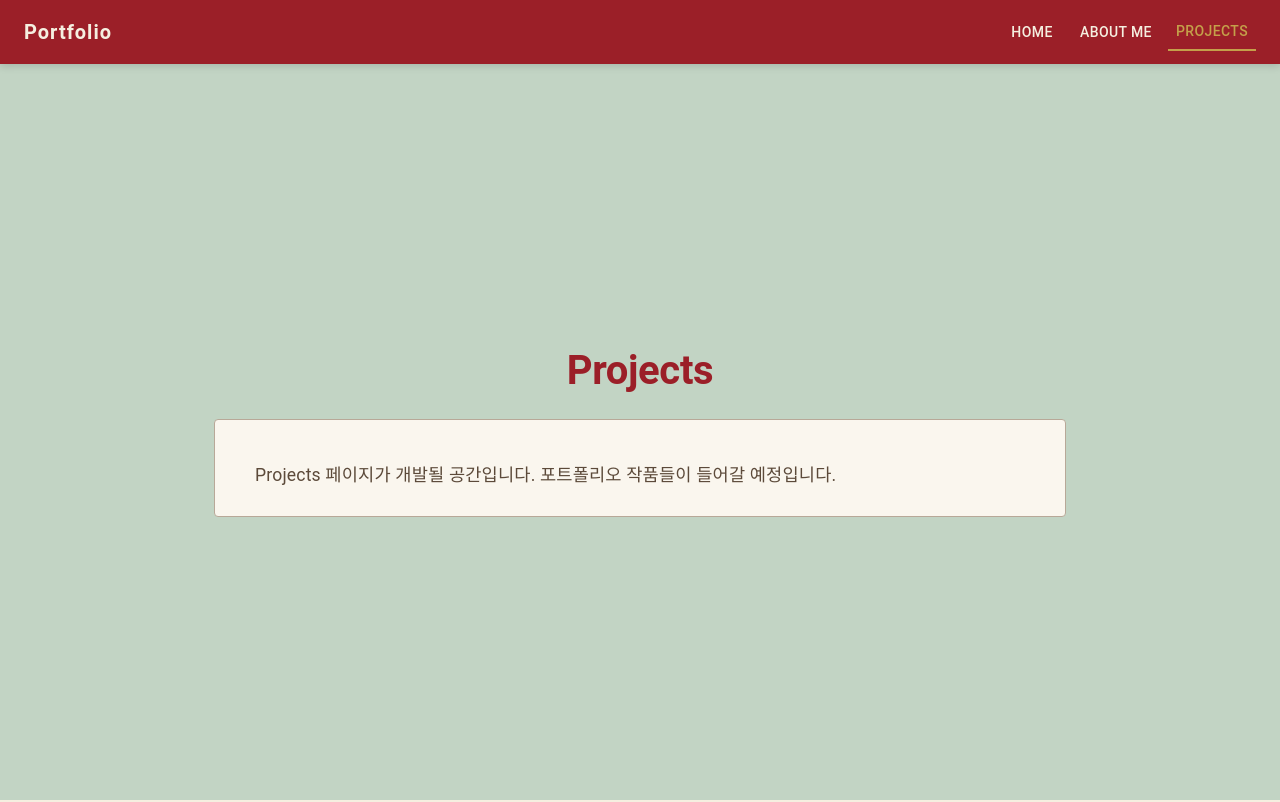
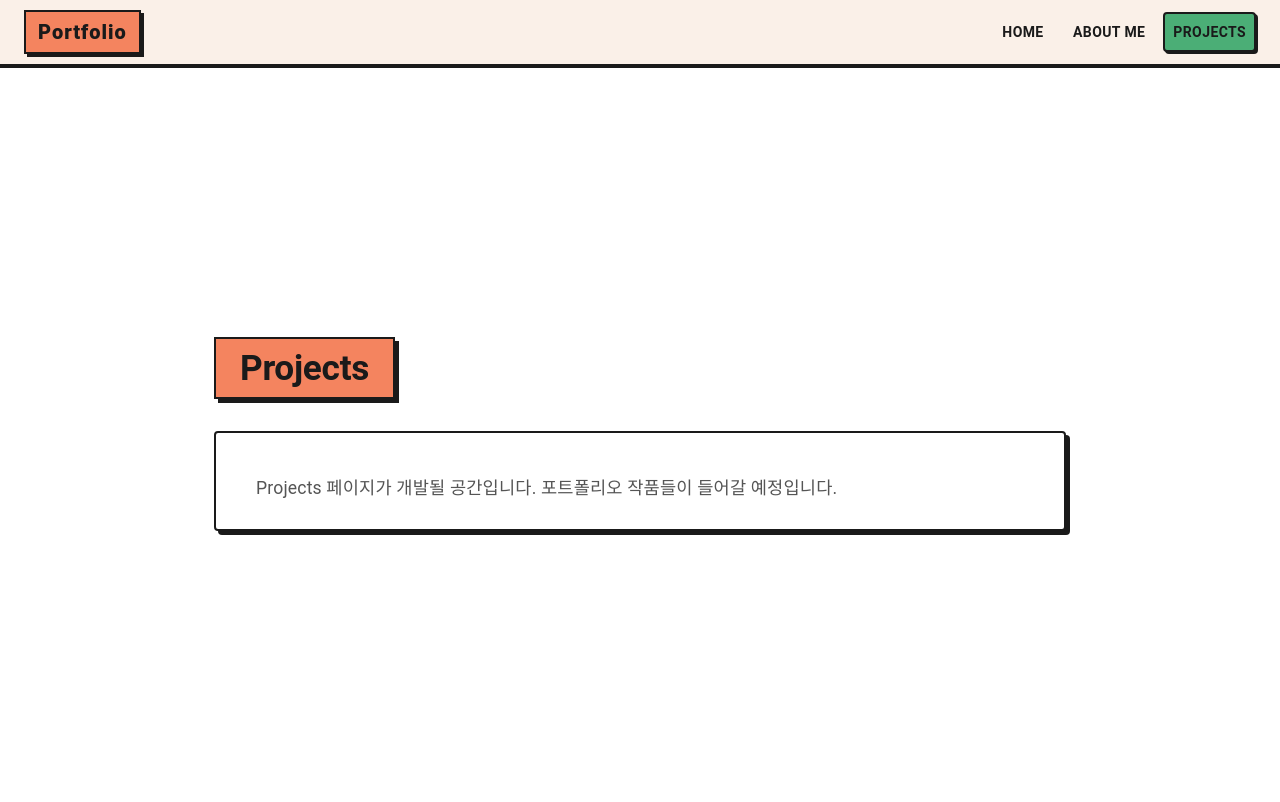
Before and after one commit to Winter-Haeum/my-portfolio, a React (Vite) app: page /my-portfolio/projects in a window 1280 px wide. Built offline with nearby package versions, Linux system fonts and the light colour scheme.

Commit message:
design: 컬러 팔레트 팝아트 스타일로 전면 교체 (웜 오렌지 + 그린 + 골드)

```diff
--- a/src/components/common/nav-bar.jsx
+++ b/src/components/common/nav-bar.jsx
@@ -13,9 +13,28 @@ const NAV_ITEMS = [
 
 function NavBar() {
   return (
-    <AppBar position='sticky' sx={{ bgcolor: 'var(--color-primary)', boxShadow: '0 2px 8px rgba(0,0,0,0.15)' }}>
+    <AppBar
+      position='sticky'
+      sx={{
+        bgcolor: 'var(--color-bg-primary)',
+        borderBottom: '2px solid var(--color-border)',
+        boxShadow: '0 2px 0px var(--color-border)',
+      }}
+    >
       <Toolbar sx={{ justifyContent: 'space-between' }}>
-        <Typography variant='h6' sx={{ fontWeight: 700, color: 'var(--color-bg-primary)', letterSpacing: 1 }}>
+        <Typography
+          variant='h6'
+          sx={{
+            fontWeight: 900,
+            color: 'var(--color-text-primary)',
+            letterSpacing: 1,
+            px: 1.5,
+            py: 0.5,
+            border: '2px solid var(--color-border)',
+            bgcolor: 'var(--color-primary)',
+            boxShadow: '3px 3px 0px var(--color-border)',
+          }}
+        >
           Portfolio
         </Typography>
         <Box sx={{ display: 'flex', gap: 1 }}>
@@ -26,14 +45,21 @@ function NavBar() {
               to={item.to}
               end={item.to === '/'}
               sx={{
-                color: 'var(--color-bg-primary)',
-                fontWeight: 500,
+                color: 'var(--color-text-primary)',
+                fontWeight: 700,
+                border: '2px solid transparent',
+                boxShadow: 'none',
+                '&:hover': {
+                  boxShadow: 'none',
+                  transform: 'none',
+                  bgcolor: 'var(--color-primary-light)',
+                  border: '2px solid var(--color-border)',
+                },
                 '&.active': {
-                  color: 'var(--color-accent)',
-                  borderBottom: '2px solid var(--color-accent)',
-                  borderRadius: 0,
+                  bgcolor: 'var(--color-secondary)',
+                  border: '2px solid var(--color-border)',
+                  boxShadow: '2px 2px 0px var(--color-border)',
                 },
-                '&:hover': { color: 'var(--color-accent)' },
               }}
             >
               {item.label}
--- a/src/components/landing/projects-section.jsx
+++ b/src/components/landing/projects-section.jsx
@@ -17,31 +17,31 @@ function ProjectsSection() {
     <Box
       component='section'
       sx={{
-        bgcolor: 'var(--color-bg-primary)',
+        bgcolor: 'var(--color-bg-secondary)',
         py: { xs: 6, md: 10 },
-        borderBottom: '1px solid var(--color-border)',
+        borderBottom: '2px solid var(--color-border)',
       }}
     >
       <Container maxWidth='md'>
-        <Typography
-          variant='h2'
+        <Box
           sx={{
-            fontSize: { xs: '1.6rem', md: '2.2rem' },
-            color: 'var(--color-primary)',
-            mb: 1,
-            textAlign: 'center',
+            display: 'inline-block',
+            bgcolor: 'var(--color-primary)',
+            border: '2px solid var(--color-border)',
+            boxShadow: '4px 4px 0px var(--color-border)',
+            px: 3,
+            py: 1,
+            mb: 2,
           }}
         >
-          Projects
-        </Typography>
-        <Typography
-          sx={{
-            color: 'var(--color-text-muted)',
-            textAlign: 'center',
-            mb: 4,
-            fontSize: '0.95rem',
-          }}
-        >
+          <Typography
+            variant='h2'
+            sx={{ fontSize: { xs: '1.4rem', md: '1.9rem' }, color: 'var(--color-text-primary)', m: 0 }}
+          >
+            Projects
+          </Typography>
+        </Box>
+        <Typography sx={{ color: 'var(--color-text-muted)', mb: 4, fontSize: '0.95rem' }}>
           여기는 Projects 섹션입니다. 대표작 썸네일 3-4개와 &apos;더 보기&apos; 버튼이 들어갈 예정입니다.
         </Typography>
         <Grid container spacing={3} sx={{ mb: 4 }}>
@@ -50,8 +50,6 @@ function ProjectsSection() {
               <Card
                 sx={{
                   bgcolor: 'var(--color-bg-card)',
-                  border: '1px solid var(--color-border)',
-                  boxShadow: 'none',
                   height: 140,
                   display: 'flex',
                   alignItems: 'center',
@@ -59,7 +57,7 @@ function ProjectsSection() {
                 }}
               >
                 <CardContent>
-                  <Typography sx={{ color: 'var(--color-text-secondary)', fontWeight: 600 }}>
+                  <Typography sx={{ color: 'var(--color-text-primary)', fontWeight: 700 }}>
                     {project.title}
                   </Typography>
                 </CardContent>
@@ -69,11 +67,11 @@ function ProjectsSection() {
         </Grid>
         <Box sx={{ textAlign: 'center' }}>
           <Button
-            variant='outlined'
+            variant='contained'
             sx={{
-              borderColor: 'var(--color-primary)',
-              color: 'var(--color-primary)',
-              '&:hover': { borderColor: 'var(--color-button-hover)', color: 'var(--color-button-hover)' },
+              bgcolor: 'var(--color-accent)',
+              color: 'var(--color-text-primary)',
+              '&:hover': { bgcolor: 'var(--color-primary)' },
               px: 4,
               py: 1.2,
             }}
--- a/src/index.css
+++ b/src/index.css
@@ -1,32 +1,37 @@
 :root {
   /* Primary Colors */
-  --color-primary: #9B1F28;
-  --color-primary-light: #C4404A;
-  --color-primary-dark: #6B1219;
+  --color-primary: #F4845F;
+  --color-primary-light: #F9A88A;
+  --color-primary-dark: #D4623D;
 
   /* Secondary Colors */
-  --color-secondary: #C2D4C4;
-  --color-accent: #C4A04A;
+  --color-secondary: #4BAE76;
+  --color-accent: #F5C842;
 
   /* Background Colors */
-  --color-bg-primary: #F5EFE0;
-  --color-bg-secondary: #C2D4C4;
-  --color-bg-card: #FAF6EE;
+  --color-bg-primary: #FAF0E8;
+  --color-bg-secondary: #FFFFFF;
+  --color-bg-card: #FFFFFF;
 
   /* Text Colors */
-  --color-text-primary: #1E1E1E;
-  --color-text-secondary: #5C4A3A;
-  --color-text-muted: #8B7355;
+  --color-text-primary: #1A1A1A;
+  --color-text-secondary: #555555;
+  --color-text-muted: #888888;
 
   /* Border / Outline */
-  --color-border: #B8A898;
-  --color-border-dark: #8B7355;
+  --color-border: #1A1A1A;
+  --color-border-light: #E0D8D0;
 
   /* Interactive Colors */
-  --color-button-primary: #9B1F28;
-  --color-button-hover: #6B1219;
-  --color-link: #9B1F28;
-  --color-link-hover: #C4A04A;
+  --color-button-primary: #F4845F;
+  --color-button-hover: #D4623D;
+  --color-link: #4BAE76;
+  --color-link-hover: #F4845F;
+
+  /* Extra Colors */
+  --color-profile-bg: #A855C8;
+  --color-tech-stack: #A0D0F0;
+  --color-contact: #F5C842;
 }
 
 * {
--- a/src/pages/about-me-page.jsx
+++ b/src/pages/about-me-page.jsx
@@ -18,24 +18,25 @@ function AboutMePage() {
       }}
     >
       <Container maxWidth='md'>
-        <Typography
-          variant='h2'
+        <Box
           sx={{
-            fontSize: { xs: '1.8rem', md: '2.5rem' },
-            color: 'var(--color-primary)',
-            mb: 3,
-            textAlign: 'center',
+            display: 'inline-block',
+            bgcolor: 'var(--color-secondary)',
+            border: '2px solid var(--color-border)',
+            boxShadow: '4px 4px 0px var(--color-border)',
+            px: 3,
+            py: 1,
+            mb: 4,
           }}
         >
-          About Me
-        </Typography>
-        <Card
-          sx={{
-            bgcolor: 'var(--color-bg-card)',
-            border: '1px solid var(--color-border)',
-            boxShadow: 'none',
-          }}
-        >
+          <Typography
+            variant='h2'
+            sx={{ fontSize: { xs: '1.6rem', md: '2.2rem' }, color: 'var(--color-text-primary)', m: 0 }}
+          >
+            About Me
+          </Typography>
+        </Box>
+        <Card sx={{ bgcolor: 'var(--color-bg-card)' }}>
           <CardContent sx={{ p: { xs: 3, md: 5 } }}>
             <Typography sx={{ color: 'var(--color-text-secondary)', lineHeight: 1.8, fontSize: { xs: '1rem', md: '1.1rem' } }}>
               About Me 페이지가 개발될 공간입니다. 상세한 자기소개가 들어갈 예정입니다.
--- a/src/pages/projects-page.jsx
+++ b/src/pages/projects-page.jsx
@@ -18,24 +18,25 @@ function ProjectsPage() {
       }}
     >
       <Container maxWidth='md'>
-        <Typography
-          variant='h2'
+        <Box
           sx={{
-            fontSize: { xs: '1.8rem', md: '2.5rem' },
-            color: 'var(--color-primary)',
-            mb: 3,
-            textAlign: 'center',
+            display: 'inline-block',
+            bgcolor: 'var(--color-primary)',
+            border: '2px solid var(--color-border)',
+            boxShadow: '4px 4px 0px var(--color-border)',
+            px: 3,
+            py: 1,
+            mb: 4,
           }}
         >
-          Projects
-        </Typography>
-        <Card
-          sx={{
-            bgcolor: 'var(--color-bg-card)',
-            border: '1px solid var(--color-border)',
-            boxShadow: 'none',
-          }}
-        >
+          <Typography
+            variant='h2'
+            sx={{ fontSize: { xs: '1.6rem', md: '2.2rem' }, color: 'var(--color-text-primary)', m: 0 }}
+          >
+            Projects
+          </Typography>
+        </Box>
+        <Card sx={{ bgcolor: 'var(--color-bg-card)' }}>
           <CardContent sx={{ p: { xs: 3, md: 5 } }}>
             <Typography sx={{ color: 'var(--color-text-secondary)', lineHeight: 1.8, fontSize: { xs: '1rem', md: '1.1rem' } }}>
               Projects 페이지가 개발될 공간입니다. 포트폴리오 작품들이 들어갈 예정입니다.
--- a/src/theme.js
+++ b/src/theme.js
@@ -3,36 +3,57 @@ import { createTheme } from '@mui/material/styles';
 const theme = createTheme({
   palette: {
     primary: {
-      main: '#9B1F28',
-      light: '#C4404A',
-      dark: '#6B1219',
+      main: '#F4845F',
+      light: '#F9A88A',
+      dark: '#D4623D',
     },
     secondary: {
-      main: '#C2D4C4',
+      main: '#4BAE76',
     },
     background: {
-      default: '#F5EFE0',
-      paper: '#FAF6EE',
+      default: '#FAF0E8',
+      paper: '#FFFFFF',
     },
     text: {
-      primary: '#1E1E1E',
-      secondary: '#5C4A3A',
-      disabled: '#8B7355',
+      primary: '#1A1A1A',
+      secondary: '#555555',
+      disabled: '#888888',
     },
-    divider: '#B8A898',
+    divider: '#1A1A1A',
   },
   typography: {
     fontFamily: '"Roboto", "Helvetica", "Arial", sans-serif',
     h1: { fontWeight: 700 },
-    h2: { fontWeight: 600 },
+    h2: { fontWeight: 700 },
     h3: { fontWeight: 600 },
   },
   components: {
+    MuiCard: {
+      styleOverrides: {
+        root: {
+          border: '2px solid #1A1A1A',
+          boxShadow: '4px 4px 0px #1A1A1A',
+          borderRadius: 4,
+        },
+      },
+    },
     MuiButton: {
       styleOverrides: {
+        root: {
+          border: '2px solid #1A1A1A',
+          boxShadow: '3px 3px 0px #1A1A1A',
+          borderRadius: 4,
+          fontWeight: 700,
+          '&:hover': { boxShadow: '1px 1px 0px #1A1A1A', transform: 'translate(2px, 2px)' },
+        },
         containedPrimary: {
-          backgroundColor: '#9B1F28',
-          '&:hover': { backgroundColor: '#6B1219' },
+          backgroundColor: '#F4845F',
+          color: '#1A1A1A',
+          '&:hover': { backgroundColor: '#D4623D' },
+        },
+        outlinedPrimary: {
+          borderColor: '#1A1A1A',
+          color: '#1A1A1A',
         },
       },
     },
```
Also changed, not shown: src/components/landing/about-me-section.jsx (+19 -13 lines), src/components/landing/contact-section.jsx (+17 -16 lines), src/components/landing/hero-section.jsx (+24 -10 lines), src/components/landing/skill-tree-section.jsx (+18 -17 lines).
